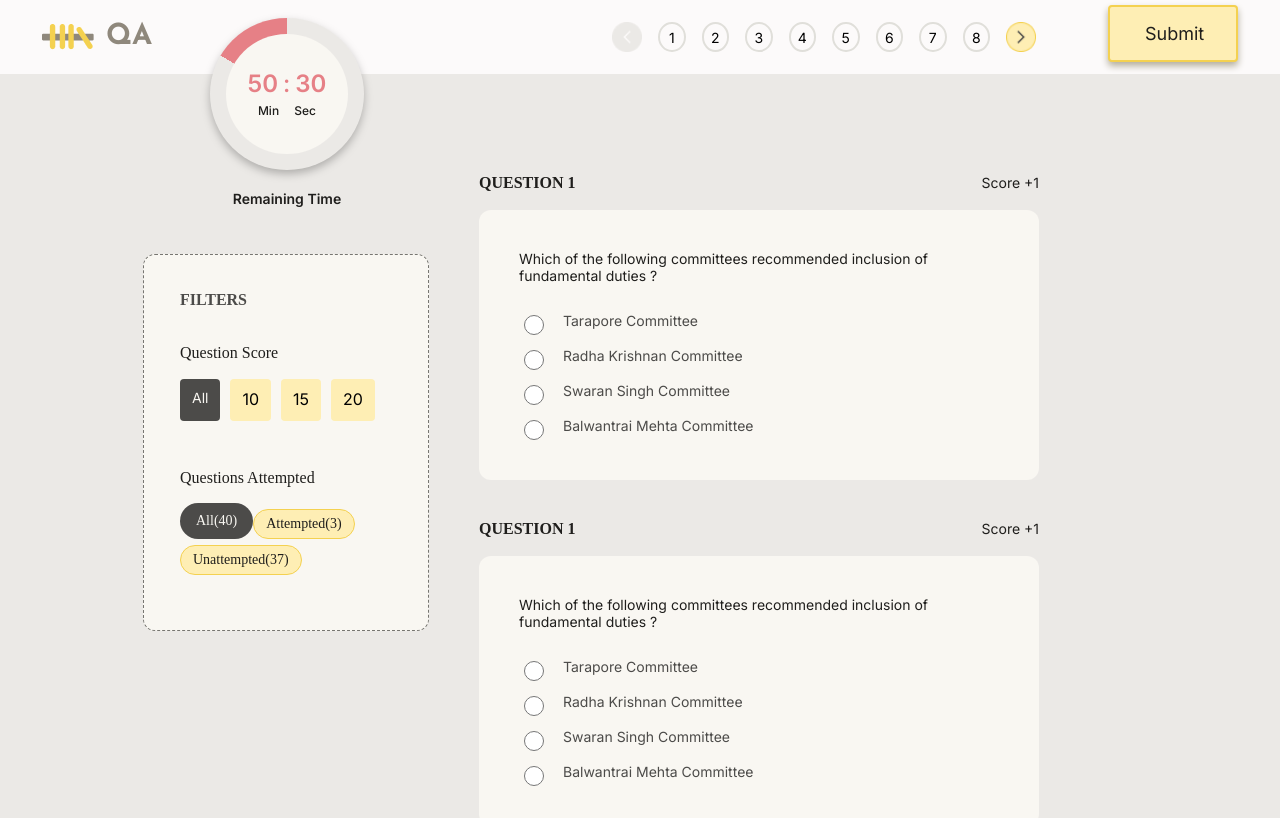
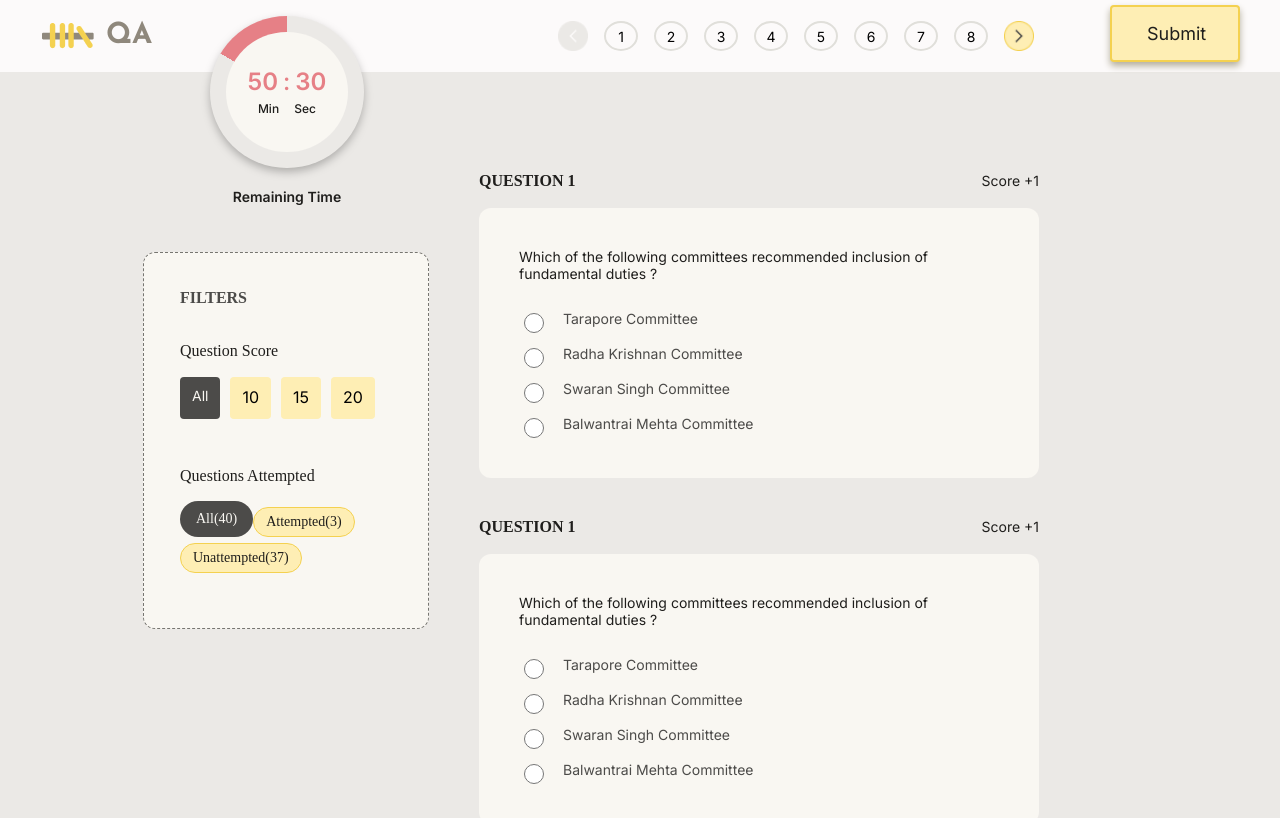
Before and after one commit to aasma12345/assessment-project, a Next.js app: page /assesment in a window 1280 px wide. Shown: the top 818 px of the page. Built offline with nearby package versions, Linux system fonts and the light colour scheme; a web font is replaced by a local one.

Commit message:
header-work

```diff
--- a/app/assesment/assessment_header.js
+++ b/app/assesment/assessment_header.js
@@ -5,18 +5,22 @@ function Headerpage() {
         <>  <div className='des-only'>
             <div className="headerrow ">
                 <div className='header-box '>
+                    <div className='logo-pagination'>
                         <div className='logo-text'>
                             <img className="logo" src="Logo Grp.png" alt="Logo" />
                             <p className="header-text">QA</p>
                         </div>
+
                         <div className='table'>
                             <Pagination />
+                        </div>
                     </div>
                     <div className="sumbit-button-div">
                         <a href="/submission" className='submit-button'>Submit</a>
                     </div>
+                </div>
 
-                </div>
+
             </div>
         </div>
 
--- a/app/assesment/pagination.js
+++ b/app/assesment/pagination.js
@@ -14,7 +14,7 @@ const Pagination = () => {
                 <div className="pageNo">8</div>
                 <img className="arrow-logo" src="arrow.png" alt="Logo" />
             </div>
-            </div>
+        </div>
             <div className="mob-only">
                 <div className='pagination '>
                     <div> <img src="arrow1.png" className='pageNo previous' /></div>
--- a/app/assesment/style.css
+++ b/app/assesment/style.css
@@ -18,6 +18,7 @@ body{
     /* border: 1px solid black; */
     margin: auto;
     text-align: center;
+    justify-content: space-between;
 }
 
 @media (max-width:576px) {
@@ -59,7 +60,6 @@ body{
 }
 
 .pagination {
-    width: 440px;
     height: 30px;
     display: flex;
     justify-content: space-between;
@@ -69,7 +69,7 @@ body{
 @media (max-width:576px) {
     .pagination {
         display: flex;
-        width: 320px;
+        /* width: 320px; */
         /* border: 1px solid black; */
         justify-content: center;
         text-align: center;
@@ -82,7 +82,7 @@ body{
     display: flex;
     justify-content: space-between;
     align-items: center;
-    margin-left: 444px;
+    /* margin-left: 444px; */
 }
 
 @media (max-width: 576px) {
@@ -159,7 +159,7 @@ body{
     font-size: 18px;
     margin-top: 5px;
     display: flex;
-    margin-left: 72px;
+    /* margin-left: 72px; */
 }
 
 @media(max-width: 576px) {
@@ -664,3 +664,12 @@ body{
     font-style: normal;
     font-weight: 600;
 }
+
+
+.logo-pagination{
+    display: flex;
+    width: 994px;
+    /* border:1px solid black; */
+    height: 72px;
+    justify-content: space-between;
+}
```
Lines whose indentation alone changed are shown as unchanged.
